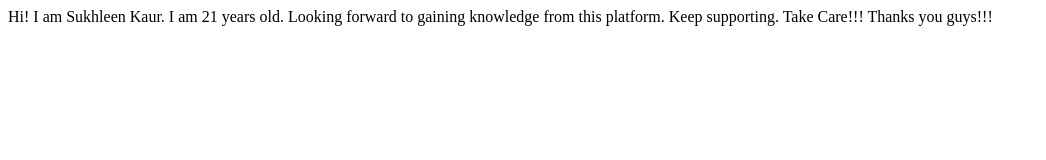
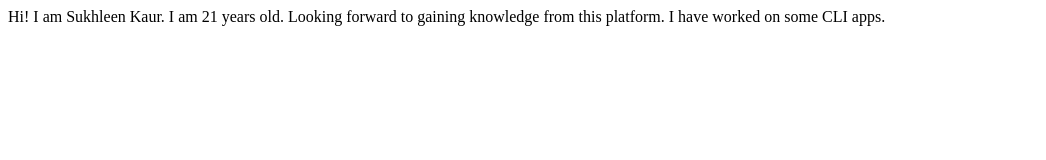
Before and after one commit to sukhleen-kaur-27/sukhleenkaur-site, a plain HTML site: page index.html in a window 1280 px wide. Shown: the whole page, without its empty margins (0-1046 px from the left). Drawn offline with Linux system fonts and the light colour scheme.

Commit message:
update the details about the project

```diff
--- a/index.html
+++ b/index.html
@@ -9,8 +9,7 @@
     Hi! I am Sukhleen Kaur.
     I am 21 years old.
     Looking forward to gaining knowledge from this platform.
-    Keep supporting.
-    Take Care!!!
-    Thanks you guys!!!
+    I have worked on some CLI apps.
+
 </body>
 </html>
```
